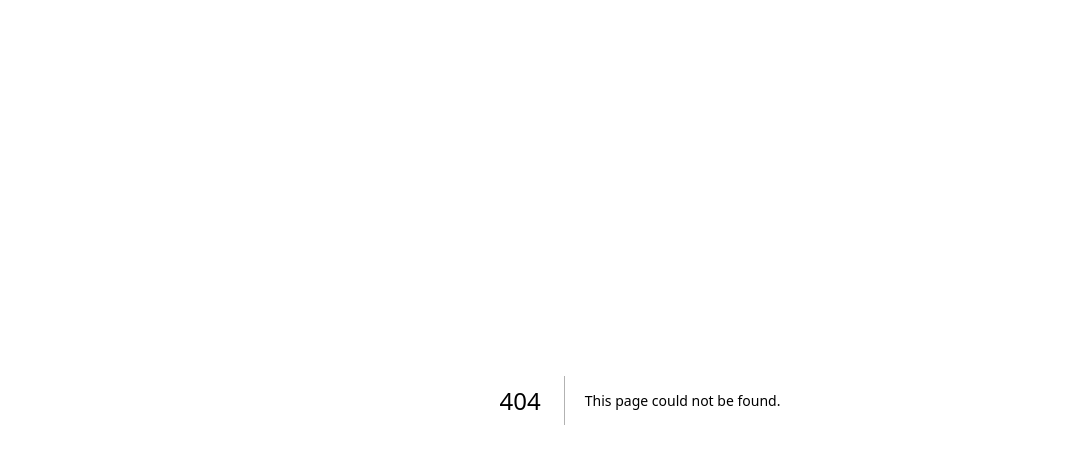
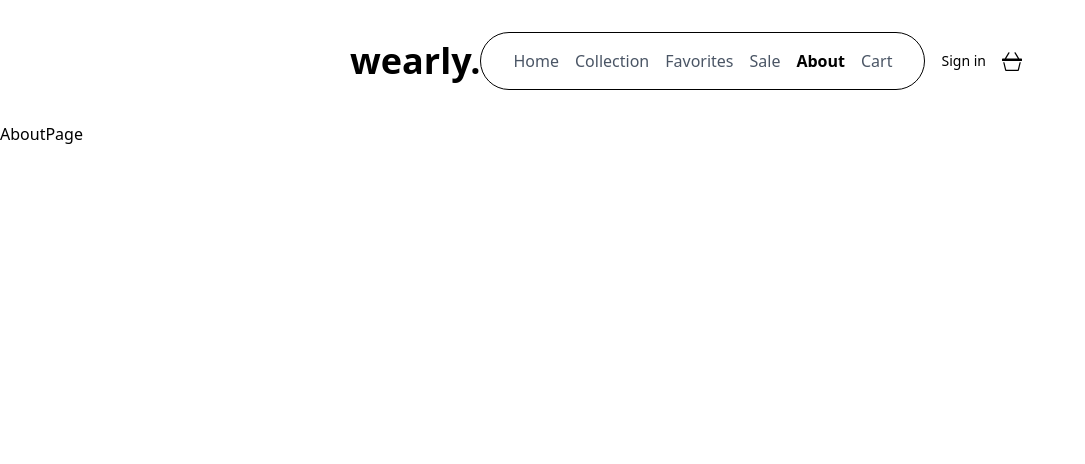
Before and after one commit to alexmortelsison/wearly, a Next.js app: page /about in a window 1280 px wide. Before the commit this address had no page. Shown: the top 464 px of the page, without its empty margins (0-1085 px from the left). Built offline with nearby package versions, Linux system fonts and the light colour scheme.

Commit message:
added pages

```diff
--- /dev/null
+++ b/app/about/page.tsx
@@ -0,0 +1,3 @@
+export default function AboutPage() {
+  return <div>AboutPage</div>;
+}
--- /dev/null
+++ b/app/cart/page.tsx
@@ -0,0 +1,3 @@
+export default function CartPage() {
+  return <div>CartPage</div>;
+}
--- /dev/null
+++ b/app/collection/page.tsx
@@ -0,0 +1,3 @@
+export default function CollectionPage() {
+  return <div>CollectionPage</div>;
+}
--- a/app/components/Hero.tsx
+++ b/app/components/Hero.tsx
@@ -19,10 +19,10 @@ export default function Hero() {
         className="lg:-z-30 lg:absolute md:hidden  md:w-[50%] h-[50%]"
       />
       <div className="max-w-7xl mx-auto text-center justify-center absolute top-36 lg:top-80 px-4 md:top-24">
-        <h1 className="lg:text-6xl text-4xl font-extrabold text-white">
-          Wear the look, own the moment,
+        <h1 className="lg:text-7xl text-4xl font-extrabold text-white">
+          Wear the look. Own the moment.
         </h1>
-        <p className="text-gray-100 mt-4 lg:text-2xl text-lg  font-semibold">
+        <p className="text-gray-100 mt-4 lg:text-2xl text-lg font-semibold w-[90%] mx-auto">
           Redefining streetwear with bold designs and fearless confidence.
           Crafted for trendsetters, inspired by the streets, and made for those
           who dare to stand out. Wear the look, own the moment.
--- a/app/components/Navbar.tsx
+++ b/app/components/Navbar.tsx
@@ -1,8 +1,15 @@
 "use client";
+import { AiOutlineMenu } from "react-icons/ai";
 import { BsBasket3 } from "react-icons/bs";
 import { Button } from "@/components/ui/button";
 import Link from "next/link";
 import { usePathname } from "next/navigation";
+import {
+  DropdownMenu,
+  DropdownMenuContent,
+  DropdownMenuTrigger,
+} from "@/components/ui/dropdown-menu";
+import { Separator } from "@/components/ui/separator";
 
 const navlinks = [
   {
@@ -25,24 +32,28 @@ const navlinks = [
     name: "About",
     href: "/about",
   },
+  {
+    name: "Cart",
+    href: "/cart",
+  },
 ];
 
 export default function Navbar() {
   const pathName = usePathname();
   return (
-    <nav className="py-8 justify-between flex items-center sticky top-0 bg-white px-4 lg:px-72">
+    <nav className="py-8 justify-between flex items-center sticky top-0 bg-white px-4 lg:px-[350px]">
       <Link href={"/"} className="text-4xl font-extrabold">
         wearly.
       </Link>
-      <div className="lg:flex space-x-2 border px-8 py-4 rounded-full hidden">
+      <div className="lg:flex space-x-4 border px-8 py-4 rounded-full hidden">
         {navlinks.map((link, idx) => (
           <div key={idx}>
             <Link
               href={link.href}
               className={`${
                 pathName === link.href
-                  ? "font-extrabold underline underline-offset-4"
-                  : "text-muted-foreground"
+                  ? "font-extrabold"
+                  : "text-gray-600 hover:font-bold hover:text-gray-900 duration-200 hover:underline underline-offset-4"
               }`}
             >
               {link.name}
@@ -50,12 +61,35 @@ export default function Navbar() {
           </div>
         ))}
       </div>
-      <div className="flex items-center">
+      <div className="items-center hidden md:flex">
         <Button variant={"ghost"}>Sign in</Button>
         <Link href={"/cart"}>
           <BsBasket3 size={20} />
         </Link>
       </div>
+      <div className="lg:hidden">
+        <DropdownMenu>
+          <DropdownMenuTrigger>
+            <AiOutlineMenu size={20} />
+          </DropdownMenuTrigger>
+          <DropdownMenuContent className="bg-white space-y-3 text-center py-4">
+            {navlinks.map((link, idx) => (
+              <div
+                key={idx}
+                className={`${
+                  pathName === link.href
+                    ? "font-bold"
+                    : "hover:bg-gray-200 rounded-lg"
+                }`}
+              >
+                <Link href={link.href}>{link.name}</Link>
+              </div>
+            ))}
+            <Separator className="text-black" />
+            <Button variant={"ghost"}>Sign in</Button>
+          </DropdownMenuContent>
+        </DropdownMenu>
+      </div>
     </nav>
   );
 }
--- /dev/null
+++ b/app/favorites/page.tsx
@@ -0,0 +1,3 @@
+export default function FavoritesPage() {
+  return <div>FavoritesPage</div>;
+}
--- a/app/layout.tsx
+++ b/app/layout.tsx
@@ -1,6 +1,7 @@
 import type { Metadata } from "next";
 import { Geist, Geist_Mono } from "next/font/google";
 import "./globals.css";
+import Navbar from "./components/Navbar";
 
 const geistSans = Geist({
   variable: "--font-geist-sans",
@@ -27,6 +28,7 @@ export default function RootLayout({
       <body
         className={`${geistSans.variable} ${geistMono.variable} antialiased`}
       >
+        <Navbar />
         {children}
       </body>
     </html>
--- a/app/page.tsx
+++ b/app/page.tsx
@@ -1,10 +1,8 @@
 import Hero from "./components/Hero";
-import Navbar from "./components/Navbar";
 
 export default function Home() {
   return (
     <div>
-      <Navbar />
       <Hero />
     </div>
   );
--- /dev/null
+++ b/app/sale/page.tsx
@@ -0,0 +1,3 @@
+export default function SalePage() {
+  return <div>SalePage</div>;
+}
```
